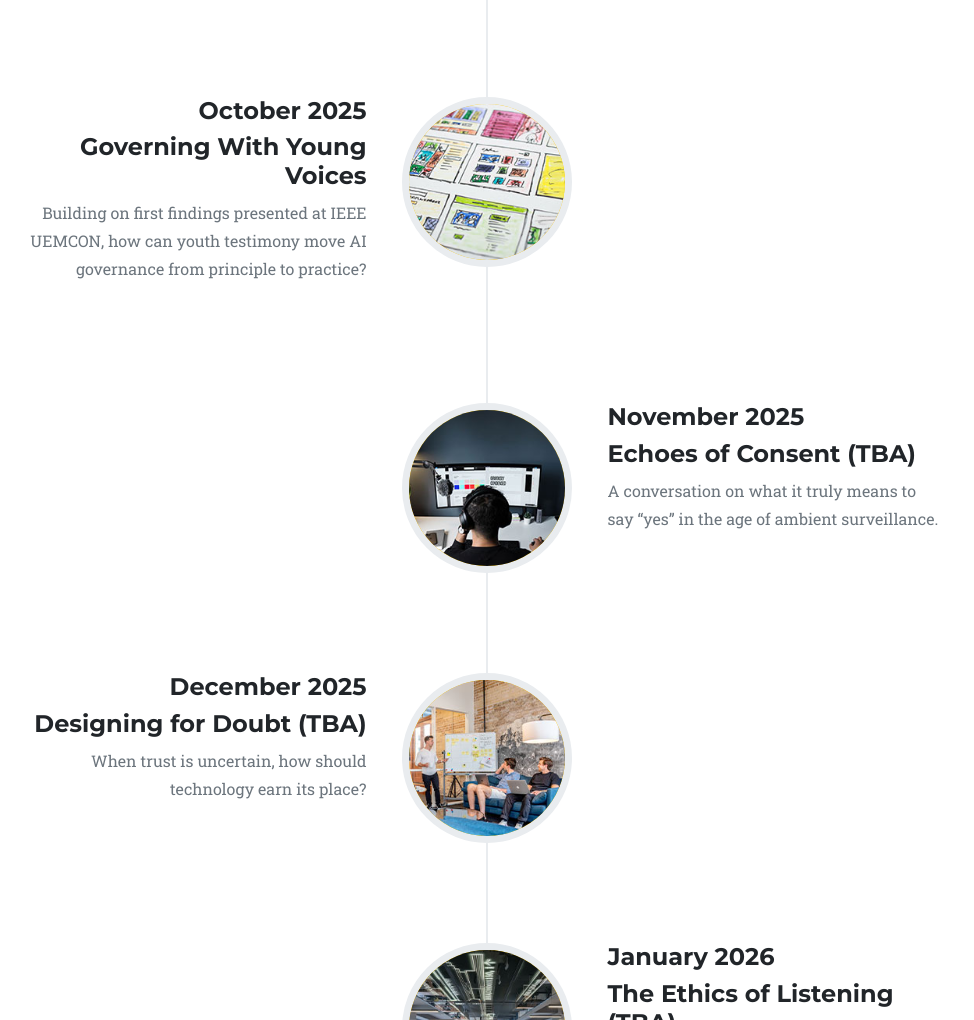
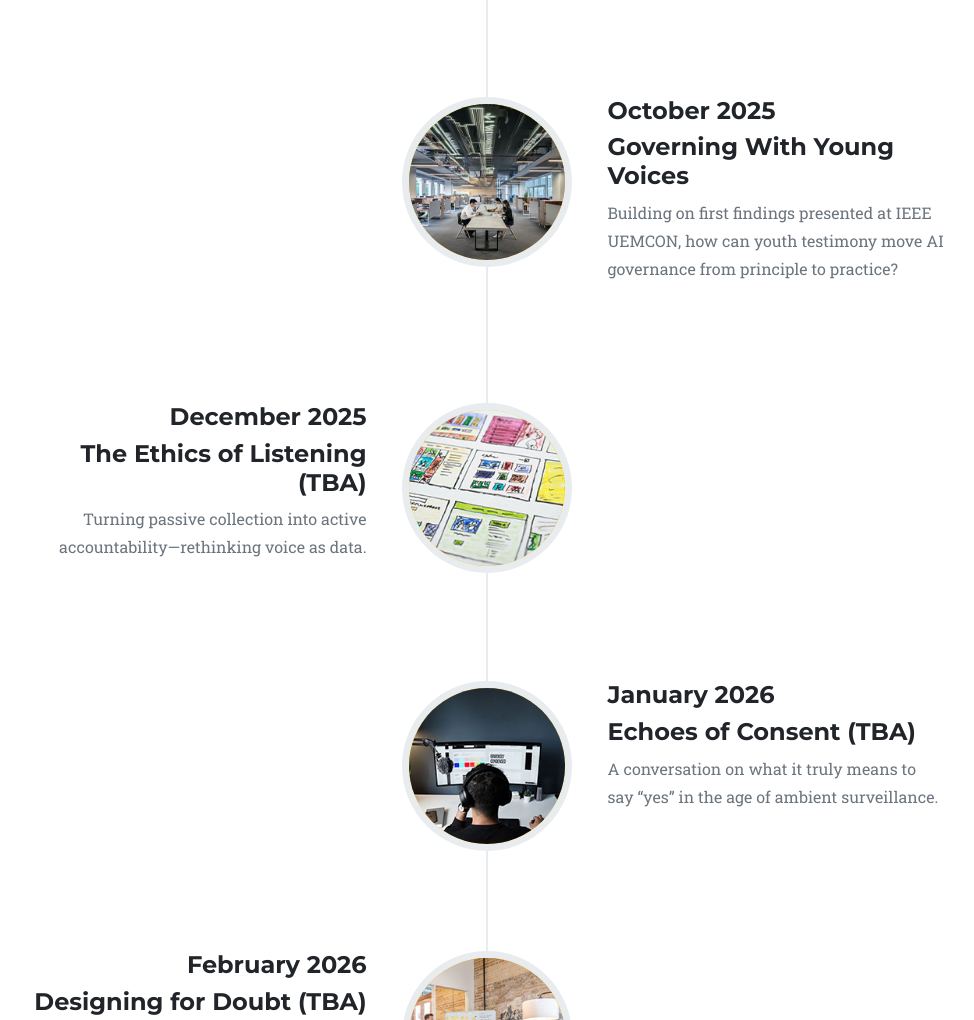
Before and after one commit to csci-viu/privyouth-smart, a plain HTML site: page index.html in a window 1280 px wide. Shown: the part 4064-5084 px from the top of the page, without its empty margins (153-1127 px from the left). Drawn offline with nearby package versions, Linux system fonts and the light colour scheme.

Commit message:
updated index file
added articles about the project

```diff
--- a/index.html
+++ b/index.html
@@ -337,8 +337,8 @@
                     </div>
                 </li>
 
-                <li>
-                    <div class="timeline-image"><a href="https://medium.com/@PrivaLab/covert-surveillance-in-smart-devices-reflections-from-ieee-uemcon-2025-3c19f7c7cef4" target="_blank"><img class="rounded-circle img-fluid" src="assets/img/about/1.jpg"
+                <li class="timeline-inverted">
+                    <div class="timeline-image"><a href="https://medium.com/@PrivaLab/covert-surveillance-in-smart-devices-reflections-from-ieee-uemcon-2025-3c19f7c7cef4" target="_blank"><img class="rounded-circle img-fluid" src="assets/img/about/4.jpg"
                             alt="..." /></a></div>
                     <div class="timeline-panel">
                         <div class="timeline-heading">
@@ -346,7 +346,22 @@
                             <h4 class="subheading">Governing With Young Voices</h4>
                         </div>
                         <div class="timeline-body">
-                            <p class="text-muted">Building on first findings presented at IEEE UEMCON, how can youth testimony move AI governance from principle to practice?</p>
+                            <p class="text-muted">Building on first findings presented at IEEE UEMCON, how can youth testimony move AI governance from principle to practice?
+                            </p>
+                        </div>
+                    </div>
+                </li>
+
+                <li>
+                    <div class="timeline-image"><img class="rounded-circle img-fluid" src="assets/img/about/1.jpg"
+                            alt="..." /></a></div>
+                    <div class="timeline-panel">
+                        <div class="timeline-heading">
+                            <h4>December 2025</h4>
+                            <h4 class="subheading">The Ethics of Listening (TBA)</h4>
+                        </div>
+                        <div class="timeline-body">
+                            <p class="text-muted">Turning passive collection into active accountability—rethinking voice as data.</p>
                         </div>
                     </div>
                 </li>
@@ -356,7 +371,7 @@
                             alt="..." /></div>
                     <div class="timeline-panel">
                         <div class="timeline-heading">
-                            <h4>November 2025</h4>
+                            <h4>January 2026</h4>
                             <h4 class="subheading">Echoes of Consent (TBA)</h4>
                         </div>
                         <div class="timeline-body">
@@ -365,12 +380,13 @@
                         </div>
                     </div>
                 </li>
+
                 <li>
                     <div class="timeline-image"><img class="rounded-circle img-fluid" src="assets/img/about/3.jpg"
                             alt="..." /></div>
                     <div class="timeline-panel">
                         <div class="timeline-heading">
-                            <h4>December 2025</h4>
+                            <h4>February 2026</h4>
                             <h4 class="subheading">Designing for Doubt (TBA)</h4>
                         </div>
                         <div class="timeline-body">
@@ -379,12 +395,13 @@
                         </div>
                     </div>
                 </li>
+
                 <li class="timeline-inverted">
                     <div class="timeline-image"><img class="rounded-circle img-fluid" src="assets/img/about/4.jpg"
                             alt="..." /></div>
                     <div class="timeline-panel">
                         <div class="timeline-heading">
-                            <h4>January 2026</h4>
+                            <h4>March 2026</h4>
                             <h4 class="subheading">The Ethics of Listening (TBA)</h4>
                         </div>
                         <div class="timeline-body">
@@ -394,6 +411,7 @@
                         </div>
                     </div>
                 </li>
+
                 <li class="timeline-inverted">
                     <div class="timeline-image">
                         <h4>
```
